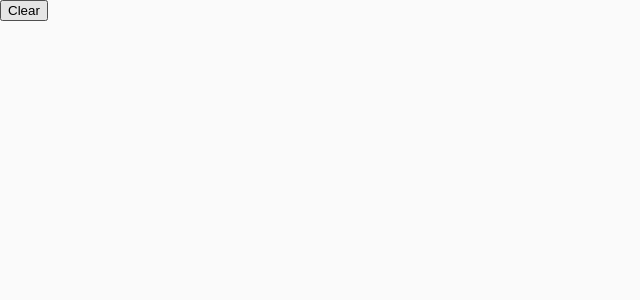
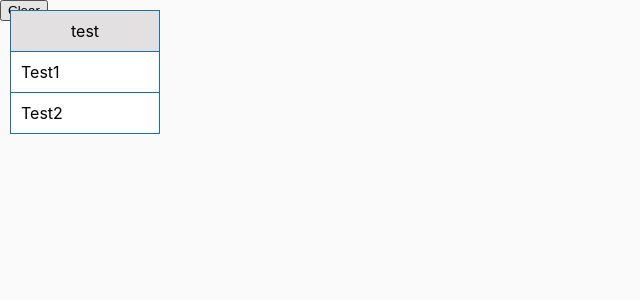
Before and after one commit to ganinw13120/ER-Drawer, a React (Create React App) app: page / in a window 1280 px wide. Shown: the top 300 px of the page, without its empty margins (0-640 px from the left). Built offline with nearby package versions, Linux system fonts and the light colour scheme.

Commit message:
feat: add dragable boxes

```diff
--- a/src/App.css
+++ b/src/App.css
@@ -9,3 +9,26 @@
   width: 100%;
   position: absolute;
 }
+
+.box {
+  background-color: white;
+  border: 1px solid #1C6EA4;
+  position: absolute;
+  margin : 10px;
+}
+
+.box:hover {
+  background-color: #f0efef;
+  cursor: grab;
+}
+
+.box-header {
+  padding : 10px;
+  padding-left : 60px;
+  padding-right : 60px;
+  background-color: #e2e0e0;
+}
+.box-detail {
+  border-top : 1px solid #1C6EA4;
+  padding : 10px;
+}
--- a/src/components/Drawer.tsx
+++ b/src/components/Drawer.tsx
@@ -1,4 +1,4 @@
-import React, { ReactElement, useRef, useState } from 'react';
+import React, { ReactElement, useEffect, useRef, useState } from 'react';
 
 type DrawerProps = {
 }
@@ -14,19 +14,75 @@ type Line = {
     isFocus: boolean
 }
 
+type Box = {
+    ref: React.RefObject<HTMLDivElement>
+    title: string
+    entities: Array<string>
+    isHover: boolean
+    pos : Position
+}
+
+enum HoverType {
+    None,
+    Div,
+    Svg
+}
+
 const Drawer: React.FC<DrawerProps> = () => {
+
     const containerRef = useRef<HTMLDivElement>(null);
 
     const [isMouseClick, setMouseClick] = useState<boolean>(false);
 
     const [lines, setLines] = useState<Array<Line>>([]);
 
+    const [boxes, setBoxes] = useState<Array<Box>>([]);
+
+    const [hoverType, setHoverType] = useState<HoverType>(HoverType.None);
+
+    const [pivotPosition, setPivotPosition] = useState<Position | null>(null);
+
+    useEffect(() => {
+        const ref = React.createRef<HTMLDivElement>();
+        const testBoxes: Array<Box> = [
+            {
+                ref: ref,
+                title: "test",
+                entities: ['Test1', 'Test2'],
+                isHover: false,
+                pos : {
+                    x : 0,
+                    y : 0
+                }
+            },
+        ];
+        setBoxes(testBoxes);
+    }, [])
+
     const handleMouseMove = (e: React.MouseEvent<HTMLDivElement>) => {
-        if (isMouseClick) {
+        if (!isMouseClick) return;
         const current: Position = {
             x: e.pageX,
             y: e.pageY
         }
+        if (hoverType===HoverType.Div) {
+            const box = boxes.find(e=>e.isHover);
+            if (!box || !pivotPosition) {
+                console.log('error while finding draging box');
+                return;
+            }
+            const newPos : Position = {
+                x : box.pos.x + (current.x - pivotPosition.x),
+                y : box.pos.y + (current.y - pivotPosition.y)
+            }
+            setPivotPosition(current);
+            setBoxes(prev=>{
+                const temp = [...prev];
+                temp.find(e=>e.isHover)!.pos = newPos;
+                return temp;
+            })
+        }
+        else if (hoverType===HoverType.Svg) {
             setLines(prev => {
                 const temp = [...prev];
                 if (!temp.find(e => e.isFocus)) return temp;
@@ -41,6 +97,12 @@ const Drawer: React.FC<DrawerProps> = () => {
             x: e.pageX,
             y: e.pageY
         }
+        if (boxes.find(e=>e.isHover)) {
+            setHoverType(HoverType.Div);
+            setPivotPosition(current);
+        }
+        else {
+            setHoverType(HoverType.Svg);
             setLines(prev => {
                 const temp = [...prev];
                 const line: Line = {
@@ -51,6 +113,7 @@ const Drawer: React.FC<DrawerProps> = () => {
                 temp.push(line)
                 return temp;
             })
+        }
         setMouseClick(true);
     }
     const handleMouseUp = (e: React.MouseEvent<HTMLDivElement>) => {
@@ -66,13 +129,13 @@ const Drawer: React.FC<DrawerProps> = () => {
     const generateLineElement = (): ReactElement[] => {
         let list: ReactElement[] = [];
         lines.forEach(e => {
-            const middlePositionStart : Position = {
-                x : (e.startPosition.x + e.stopPosition.x) / 2,
-                y : e.startPosition.y,
+            const middlePositionStart: Position = {
+                x: (e.startPosition.x + e.stopPosition.x) / 2,
+                y: e.startPosition.y,
             }
-            const middlePositionStop : Position = {
-                x : (e.startPosition.x + e.stopPosition.x) / 2,
-                y : e.stopPosition.y,
+            const middlePositionStop: Position = {
+                x: (e.startPosition.x + e.stopPosition.x) / 2,
+                y: e.stopPosition.y,
             }
             list.push(generateSvgLine(`M ${e.startPosition.x} ${e.startPosition.y}, ${middlePositionStart.x} ${middlePositionStart.y},${middlePositionStop.x}, ${middlePositionStop.y}  , ${e.stopPosition.x} ${e.stopPosition.y}`))
         })
@@ -80,18 +143,71 @@ const Drawer: React.FC<DrawerProps> = () => {
     }
 
     const generateSvgLine = (path: string): ReactElement => {
-        return   <path d={path} stroke="black" fill="transparent" />
+        return <path d={path} stroke="black" fill="transparent" stroke-width="2" />
     }
 
     const onClear = () => {
         setLines([]);
     }
 
+    const onHoverDiv = (key : number) => {
+        if (isMouseClick) return;
+        setBoxes(prev=>{
+            const temp = [...prev];
+            temp[key].isHover = true;
+            return temp;
+        })
+    }
+
+    const onUnHoverDiv = (key : number) => {
+        if (isMouseClick) return;
+        setBoxes(prev=>{
+            const temp = [...prev];
+            temp[key].isHover = false;
+            return temp;
+        })
+    }
     return (
         <>
             <button onClick={onClear} style={{ position: 'absolute' }}>Clear</button>
             <div ref={containerRef} onMouseDown={handleMouseDown} onMouseUp={handleMouseUp} onMouseMove={handleMouseMove} className='container'>
-                <svg style={{width : '100%', height : '100%'}}>
+                {(() => {
+                    let _boxes: Array<ReactElement> = [];
+                    boxes.forEach((e, key) => {
+                        _boxes.push(<>
+                            <div className='box'
+                                style={{
+                                    transform : `translate(${boxes[key].pos.x}px, ${boxes[key].pos.y}px)`,
+                                    // transition : 'all 0.01s'
+                                }}
+                                ref={boxes[key].ref}
+                                onMouseEnter={() => {
+                                    onHoverDiv(key);
+                                }}
+                                onMouseLeave={() => {
+                                    onUnHoverDiv(key);
+                                }}
+                            >
+                                <div className='box-header'>
+                                    {e.title}
+                                </div>
+                                {(() => {
+                                    const details: Array<ReactElement> = [];
+                                    e.entities.forEach(entity => {
+                                        details.push(<>
+                                            <div className='box-detail'>
+                                                {entity}
+                                            </div>
+                                        </>)
+                                    })
+                                    return details;
+                                })()}
+                            </div>
+                        </>)
+                    })
+                    return _boxes;
+                })()}
+                <svg style={{ width: '100%', height: '100%' }}>
                     <g>
                         {generateLineElement()}
                     </g>
--- a/src/index.css
+++ b/src/index.css
@@ -5,6 +5,13 @@ body {
     sans-serif;
   -webkit-font-smoothing: antialiased;
   -moz-osx-font-smoothing: grayscale;
+  -webkit-touch-callout: none; /* iOS Safari */
+    -webkit-user-select: none; /* Safari */
+     -khtml-user-select: none; /* Konqueror HTML */
+       -moz-user-select: none; /* Old versions of Firefox */
+        -ms-user-select: none; /* Internet Explorer/Edge */
+            user-select: none; /* Non-prefixed version, currently
+                                  supported by Chrome, Edge, Opera and Firefox */
 }
 
 code {
```
Lines whose indentation alone changed are shown as unchanged.
